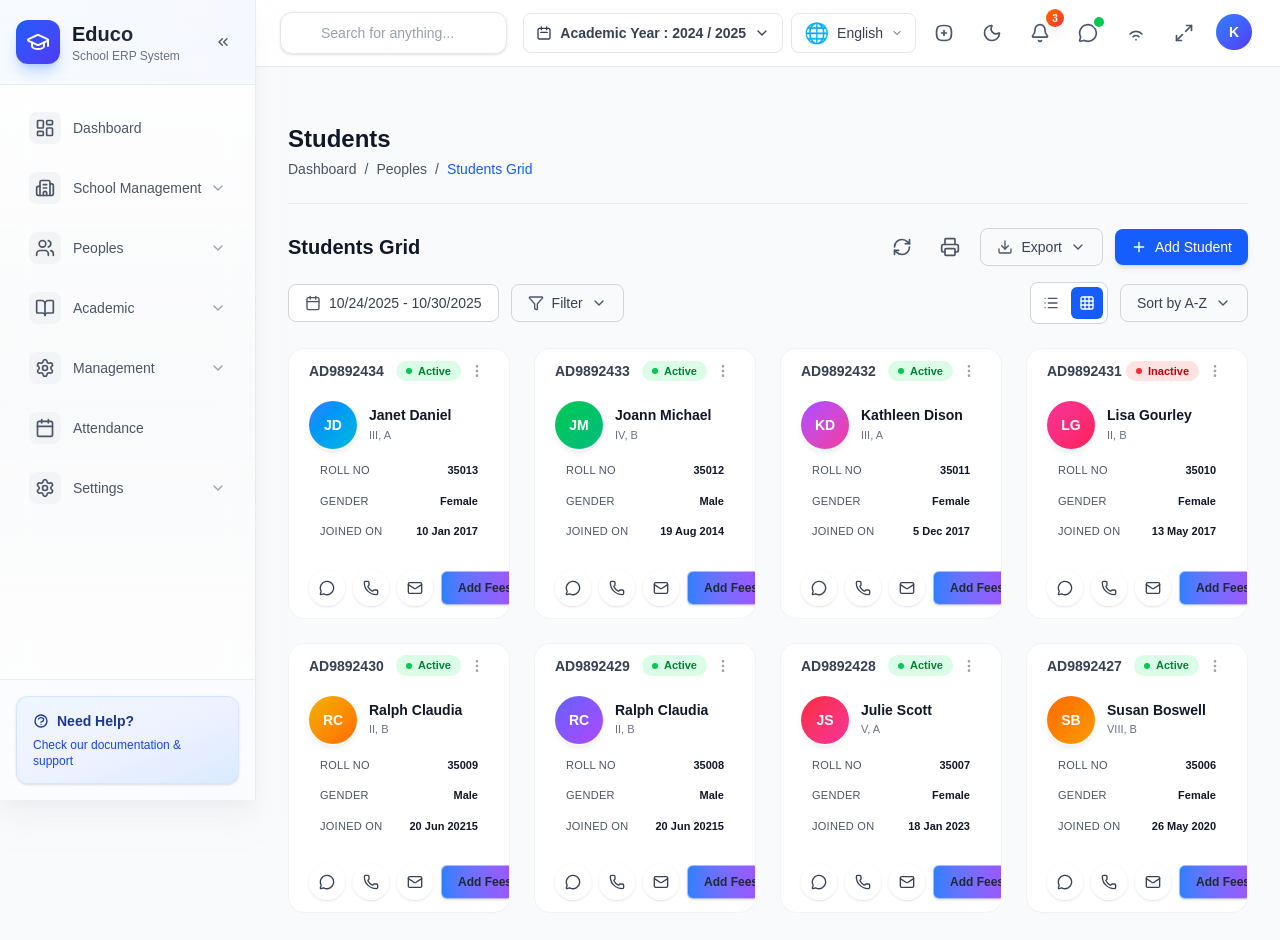
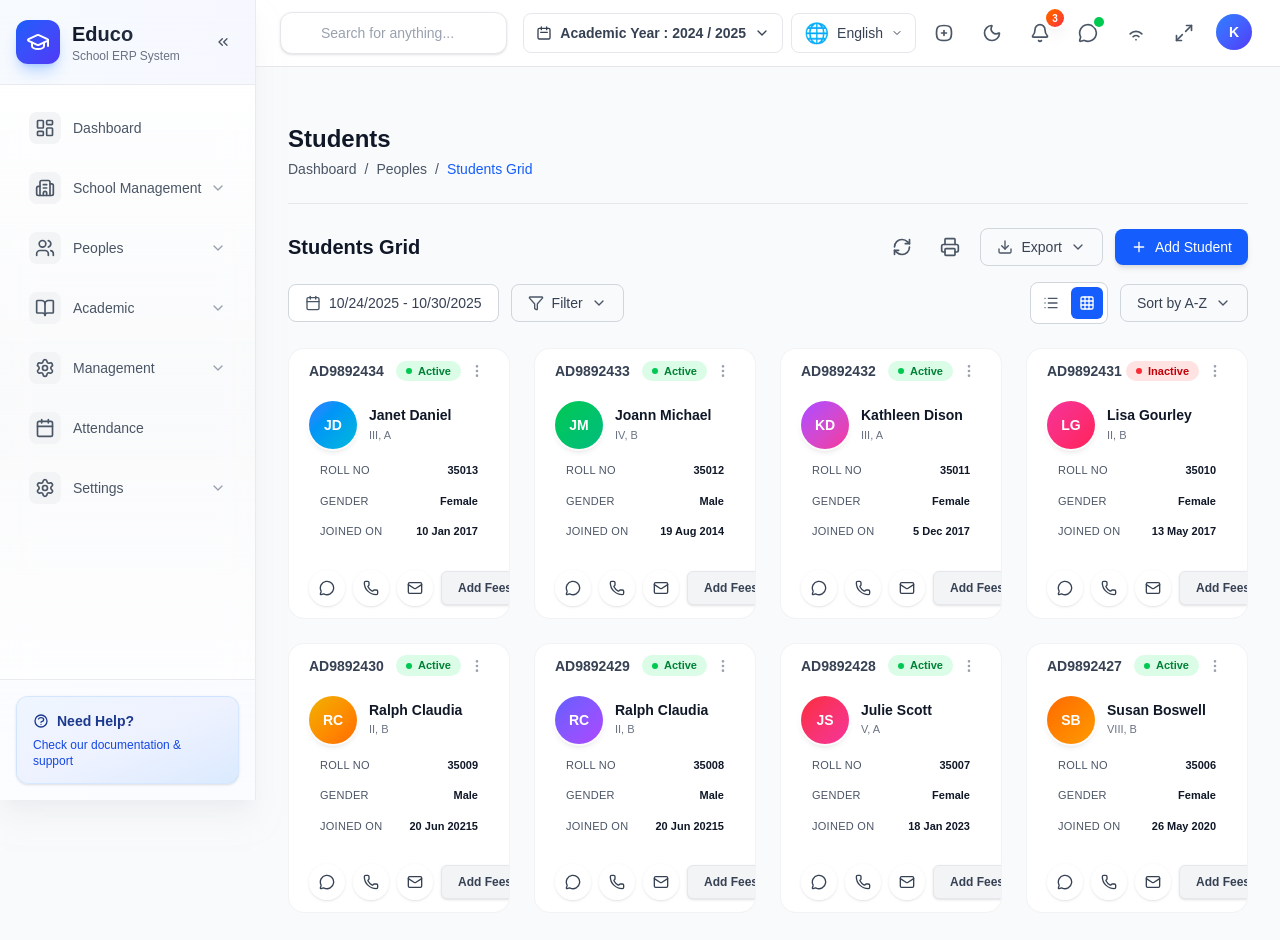
Before and after one commit to whaaala/educo, a Next.js app: page /students in a window 1280 px wide. Shown: the top 940 px of the page. Built offline with nearby package versions, Linux system fonts and the light colour scheme.

Commit message:
change the color of the 'Add Fees' button in the card

```diff
--- a/components/shared/ProfileCard.tsx
+++ b/components/shared/ProfileCard.tsx
@@ -186,7 +186,7 @@ export default function ProfileCard({
           <button
             onClick={primaryAction.onClick}
             style={{ cursor: 'pointer', zIndex: 11111 }}
-            className="w-auto px-4 py-2 rounded-lg sm:rounded-md bg-gradient-to-r from-blue-500 to-purple-500 sm:bg-white/80 sm:backdrop-blur-sm hover:from-blue-600 hover:to-purple-600 sm:hover:bg-white group-hover:from-blue-600 group-hover:to-purple-600 sm:group-hover:bg-white dark:bg-gray-700/50 midnight:bg-cyan-500/10 purple:bg-pink-500/10 dark:hover:bg-gray-700 midnight:hover:bg-cyan-500/20 purple:hover:bg-pink-500/20 text-[11px] sm:text-xs font-bold text-white sm:text-gray-800 sm:group-hover:text-black dark:text-gray-300 midnight:text-cyan-300 purple:text-pink-300 transition-all duration-200 border-0 sm:border sm:border-white/50 sm:group-hover:border-white/70 shadow-lg sm:shadow-sm hover:shadow-xl sm:hover:shadow-md group-hover:shadow-xl sm:group-hover:shadow-md order-1 sm:order-2 active:scale-95 whitespace-nowrap"
+            className="w-auto px-4 py-2 rounded-md bg-gray-100 hover:bg-gray-200 group-hover:bg-white/90 dark:bg-gray-700/50 midnight:bg-cyan-500/10 purple:bg-pink-500/10 dark:hover:bg-gray-700 midnight:hover:bg-cyan-500/20 purple:hover:bg-pink-500/20 text-[11px] sm:text-xs font-semibold text-gray-700 hover:text-gray-900 group-hover:text-black dark:text-gray-300 midnight:text-cyan-300 purple:text-pink-300 transition-all duration-200 border border-gray-200 hover:border-gray-300 group-hover:border-gray-300 shadow-sm hover:shadow-md group-hover:shadow-md order-1 sm:order-2 active:scale-95 whitespace-nowrap backdrop-blur-sm"
           >
             {primaryAction.label}
           </button>
```
